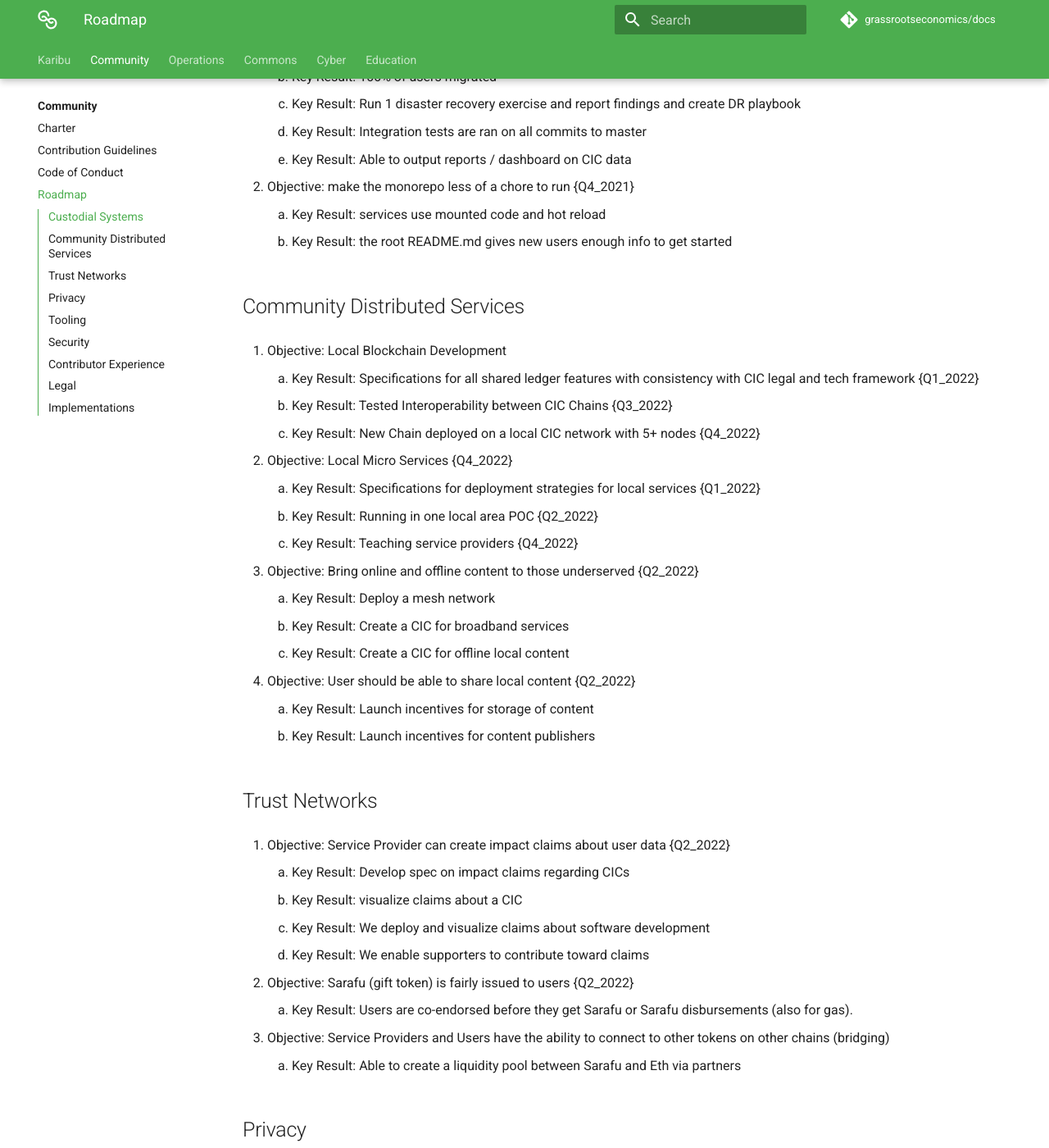
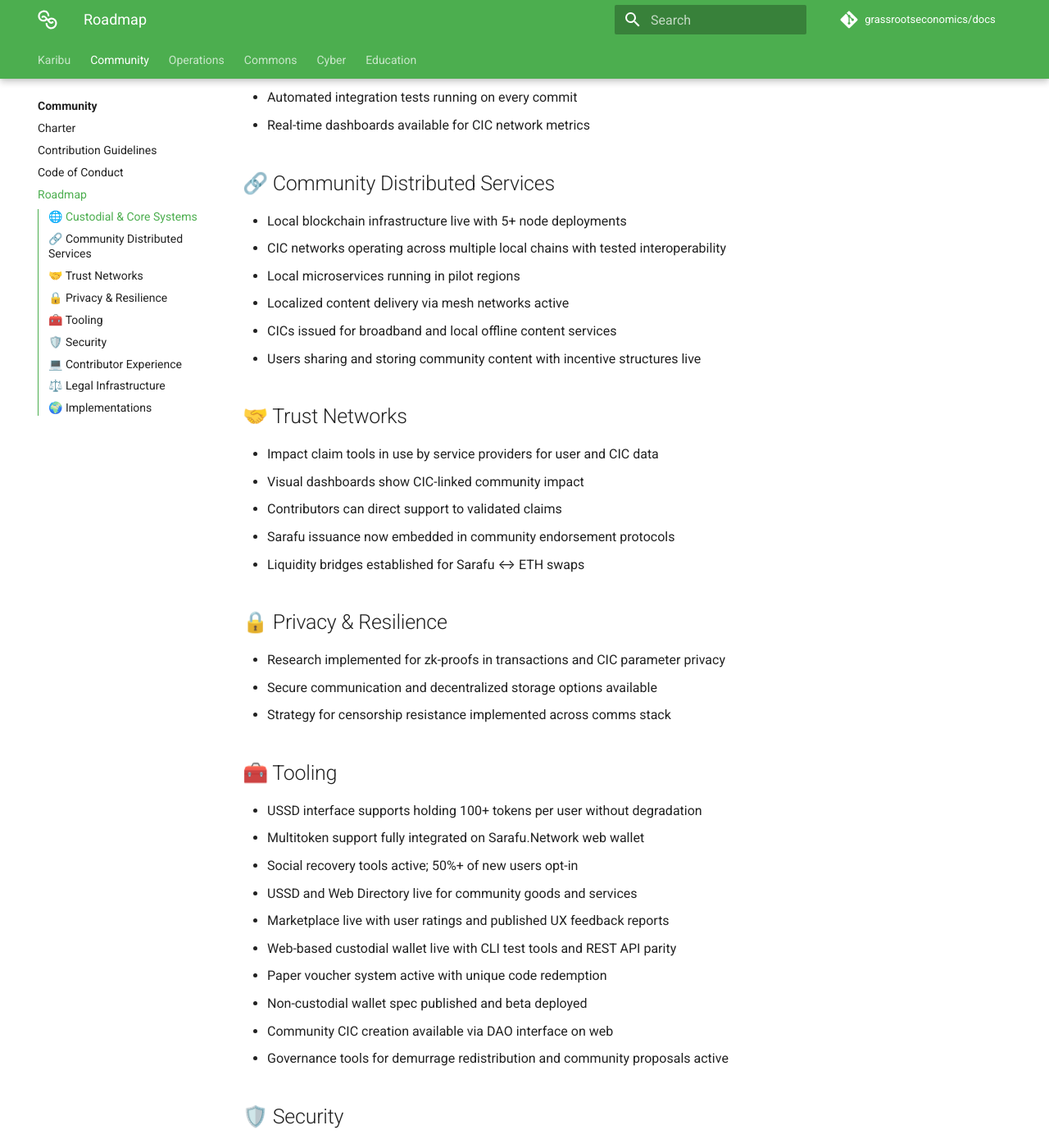
Before and after one commit to grassrootseconomics/docs.grassecon.org, an MkDocs documentation site: the page built from docs/community/roadmap.md, in a window 1280 px wide and 1400 px high, scrolled down 273 px. Shown: the whole window at 82% size. Built offline with MkDocs 1.6.1 and Material for MkDocs 9.7.7, drawn with Linux system fonts in a browser that asks for light colours; comment, search, counter and statistics services are not loaded; some of the changed text lies outside the part shown.

Commit message:
Update roadmap.md

```diff
--- a/docs/community/roadmap.md
+++ b/docs/community/roadmap.md
@@ -1,147 +1,78 @@
-# Roadmap
+# 🛤️ Grassroots Economics Roadmap (2025 Edition)
 
-## Custodial Systems
+## 🌐 Custodial & Core Systems
 
-1. Objective: Launch CIC-Stack (v2 codebase) (MVP Launch Milestone in GL) {Q4_2021}
+- CIC-Stack v2 contracts deployed and maintained
+- All user migration completed to updated infrastructure
+- Disaster recovery plan implemented and documented
+- Automated integration tests running on every commit
+- Real-time dashboards available for CIC network metrics
 
-    1. Key Result: CIC-Stack contracts deployed
-    1. Key Result: 100% of users migrated
-    1. Key Result: Run 1 disaster recovery exercise and report findings and create DR playbook
-    1. Key Result: Integration tests are ran on all commits to master
-    1. Key Result: Able to output reports / dashboard on CIC data
+## 🔗 Community Distributed Services
 
-1. Objective: make the monorepo less of a chore to run {Q4_2021}
-    1.  Key Result: services use mounted code and hot reload
-    1.  Key Result: the root README.md gives new users enough info to get started
+- Local blockchain infrastructure live with 5+ node deployments
+- CIC networks operating across multiple local chains with tested interoperability
+- Local microservices running in pilot regions
+- Localized content delivery via mesh networks active
+- CICs issued for broadband and local offline content services
+- Users sharing and storing community content with incentive structures live
 
-## Community Distributed Services
+## 🤝 Trust Networks
 
-1. Objective: Local Blockchain Development
-    1. Key Result: Specifications for all shared ledger features with consistency with CIC legal and tech framework {Q1_2022}
-    1. Key Result: Tested Interoperability between CIC Chains {Q3_2022}
-    1. Key Result: New Chain deployed on a local CIC network with 5+ nodes {Q4_2022}
+- Impact claim tools in use by service providers for user and CIC data
+- Visual dashboards show CIC-linked community impact
+- Contributors can direct support to validated claims
+- Sarafu issuance now embedded in community endorsement protocols
+- Liquidity bridges established for Sarafu ↔ ETH swaps
 
-1. Objective: Local Micro Services {Q4_2022}
-    1. Key Result: Specifications for deployment strategies for local services {Q1_2022}
-    1. Key Result: Running in one local area POC {Q2_2022}
-    1. Key Result: Teaching service providers {Q4_2022}
+## 🔒 Privacy & Resilience
 
-1. Objective: Bring online and offline content to those underserved {Q2_2022}
-    1. Key Result: Deploy a mesh network
-    1. Key Result: Create a CIC for broadband services
-    1. Key Result: Create a CIC for offline local content
+- Research implemented for zk-proofs in transactions and CIC parameter privacy
+- Secure communication and decentralized storage options available
+- Strategy for censorship resistance implemented across comms stack
 
-1. Objective: User should be able to share local content {Q2_2022}
-    1. Key Result: Launch incentives for storage of content
-    1. Key Result: Launch incentives for content publishers
+## 🧰 Tooling
 
-## Trust Networks
+- USSD interface supports holding 100+ tokens per user without degradation
+- Multitoken support fully integrated on Sarafu.Network web wallet
+- Social recovery tools active; 50%+ of new users opt-in
+- USSD and Web Directory live for community goods and services
+- Marketplace live with user ratings and published UX feedback reports
+- Web-based custodial wallet live with CLI test tools and REST API parity
+- Paper voucher system active with unique code redemption
+- Non-custodial wallet spec published and beta deployed
+- Community CIC creation available via DAO interface on web
+- Governance tools for demurrage redistribution and community proposals active
 
-1. Objective: Service Provider can create impact claims about user data {Q2_2022}
-    1. Key Result: Develop spec on impact claims regarding CICs
-    1. Key Result: visualize claims about a CIC
-    1. Key Result: We deploy and visualize claims about software development
-    1. Key Result: We enable supporters to contribute toward claims
+## 🛡️ Security
 
-1. Objective: Sarafu (gift token) is fairly issued to users {Q2_2022}
-    1. Key Result: Users are co-endorsed before they get Sarafu or Sarafu disbursements (also for gas).
+- All smart contracts under static analysis with automated test workflows
+- Full audit trail and security report logs maintained quarterly
+- Bridging contracts analyzed and secured against cross-chain risks
+- Two-year gas reserve secured for network operations
 
-1. Objective: Service Providers and Users have the ability to connect to other tokens on other chains (bridging)
-    1. Key Result: Able to create a liquidity pool between Sarafu and Eth via partners
+## 💻 Contributor Experience
 
-## Privacy
+- Full onboarding flow in monorepo including code of conduct
+- Documentation site live with build/test guides
+- Nextcloud re-deployed for team collaboration
+- Discourse forum live for RFCs and governance discussions
+- Git self-hosting strategy deployed and maintained
+- Fork/PR flow tutorials and CI/CD test coverage in all major codebases
+- Contributor growth tracked via chat/code engagement
+- Internal libraries versioned with semver and published to relevant registries
 
-1. Objective: To give users control over their own data
-    1. Key Result: Research zkp for transactions
-    1. Key Result: Research zkp other parameters
+## ⚖️ Legal Infrastructure
 
-1. Objective: Censor Resiliency
-    1. Key Result: Define secure tech for communications, data storage
+- Economic Commons Agreement formalized and updated
+- Community Service Agreements for CIC issuance standardized
+- Ongoing legal review cycles institutionalized with partners and regulators
 
-## Tooling
+## 🌍 Implementations
 
-1. Objective: Users can interact with multiple tokens on USSD {Q4_2021}
-    1. Key Result: Users on the Grassroots Economics mainnet deployment can hold multiple tokens
-    1. Key Result: Users can hold 100 tokens without performance degradation
-    1. Key Result: Interview/test 2 chamas on UX of token creation and usage and report findings
+- Sarafu.Network live with React front-end and USSD integration
+- Commitment Pooling contracts deployed and functioning with tracking dashboards
+- RCT conducted to measure CIC impact in humanitarian and marginalized settings
+- Humanitarian modules live for deployment with partners (e.g., Red Cross, WFP, GIZ, UNICEF)
 
-1. Objective: Users can support each other to unlock / recover pins {Q4_2021}
-    1. Key Result: Launch a social recovery feature
-    1. Key Result: 50% of new users using the social recovery function
-
-1. Objective: Users can see and choose recent/common contacts/recipients {Q1_2022}
-    1. Key Result: Users don't have to lookup common numbers
-
-1. Objective: Users can discover and present goods and services in their community  (Directory) {Q1_2022}
-    1. Key Result: API's are speced and deployed
-    1. Key Result: a USSD interface created
-    1. Key Result: Record 5 user stories on the new system and report create a report
-    1. Key Result: 10% of active users have used the directory
-    1. Key Result: deploy a web based marketplace
-    1. Key Result: Interview 5 users and create a ux report
-
-1. Objective: Users can rate each others' goods and services and share those ratings on a marketplace / directory  {Q2_2022}
-    1. Key Result: Rating menu item
-    1. Key Result: Utilize ratings in Directory
-
-1. Objective: Create a web interface to CIC Stack (Custodial Web wallet) {Q1_2022}
-    1. Key Result: API interfaces allow for feature parity with USSD interface (rest)
-    1. Key Result: Create a CLI tool for testing
-    1. Key Result: deploy a web based custodial web wallet
-    1. Key Result: Interview 5 users for feedback and create a report
-
-1. Objective: Users have the option for exchanging CIC's using paper vouchers {Q1_2022}
-    1. key result: print cards with uniquie codes
-
-1. Objective: Users can interface with CICs and hold their own keys (Non-custodial wallet spec)
-    1. Key Result: Specifications for all CIC features on a non-custodial wallet
-    1. Key Result: Able to provide all the same features on a non-custodial wallet - {Q4_2022}
-
-
-1. Objective: Users can create their own CIC on the web {Q2_2022}
-    1. Key Result: DAO CIC creation structure
-    1. Key Result: Launch website
-
-1. Objective: Empower users to vote on how community resources are used {Q2_2022}
-    1. Key Result: Launch an interface for voting for redistribution of demurrage
-    1. Key Result: Launch an interface for voting proposals
-
-## Security
-
-1. Objective: Create a foundational security audit of our core contracts and services
-    1. Key Result: Static analysis is ran on all deployed contracts as part of automated testing
-    1. Key Result: Audit our service deployment and create a report of security vulnerabilities
-    1. Key Result: Create a quarterly report of our progress with the trail-of-bits security workflow https://github.com/crytic/building-secure-contracts/blob/master/development-guidelines/workflow.md
-
-1. Objective: We want a comprehensive understanding of our attack surface
-    1. Key Result: Static analysis is ran on all bridging contracts to other chains
-
-1. Objective: Ensure we have enough gas security
-    1. Key Result: Demonstrate that we have or can mine enough gas to be in operation for 2 years
-
-## Contributor Experience
-
-1. Objective: Our codebase has a great onboarding experience
-    1. Key Result: Include a code of conduct for the Grassroots Economics is in the monorepo
-    1. Key Result: The README describes how to build the monorepo and test
-    1. Key Result: Documentation website
-    1. Key Result: create a strategy for chat communications
-    1. Key Result: Re-deploy Nextcloud for team
-    1. Key Result: All pr's use a "fork and pr" flow. Create a tutorial on how to  do this.
-    1. Key Result: Deploy a Discourse forum and use it for longform content like RFC's and operational changes
-    1. Key Result: Design track growth of our project (how many new contributes to chat/code/contribute)
-    1. Key Result: we a clear strategy around git self hosting and contributor experience
-    1. Key Result: All of our in-house code dependencies have test, ci, semver tagging and publish to relevant registry (e.g, pypi etc)
-
-## Legal
-
-1. Objective: Clear legal framework for CIC issuance and service provision
-    1. Key Result: A Economic Commons Agreement defined {Q4_2021}
-    1. Key Result: A Service Agreement contract for CIC creation and GE services {Q4_2021}
-    1. Key Result: New round of Legal Due Diligence {Q1_2022}
-
-## Implementations
-
-1. Objective: Demonstrate CIC usage with marginalized communities
-    1. Key Result: Implement a RCT showing the impact of CIC using a multitoken wallet
-    1. Key Result: Develop modules for humanitarian organizations - Red Cross, WFP, GIZ, UNICEF, Mustard Seed
+> This roadmap reflects our 2025 landscape—where trust, care, and coordination drive innovation in local and global economic ecosystems.
```
